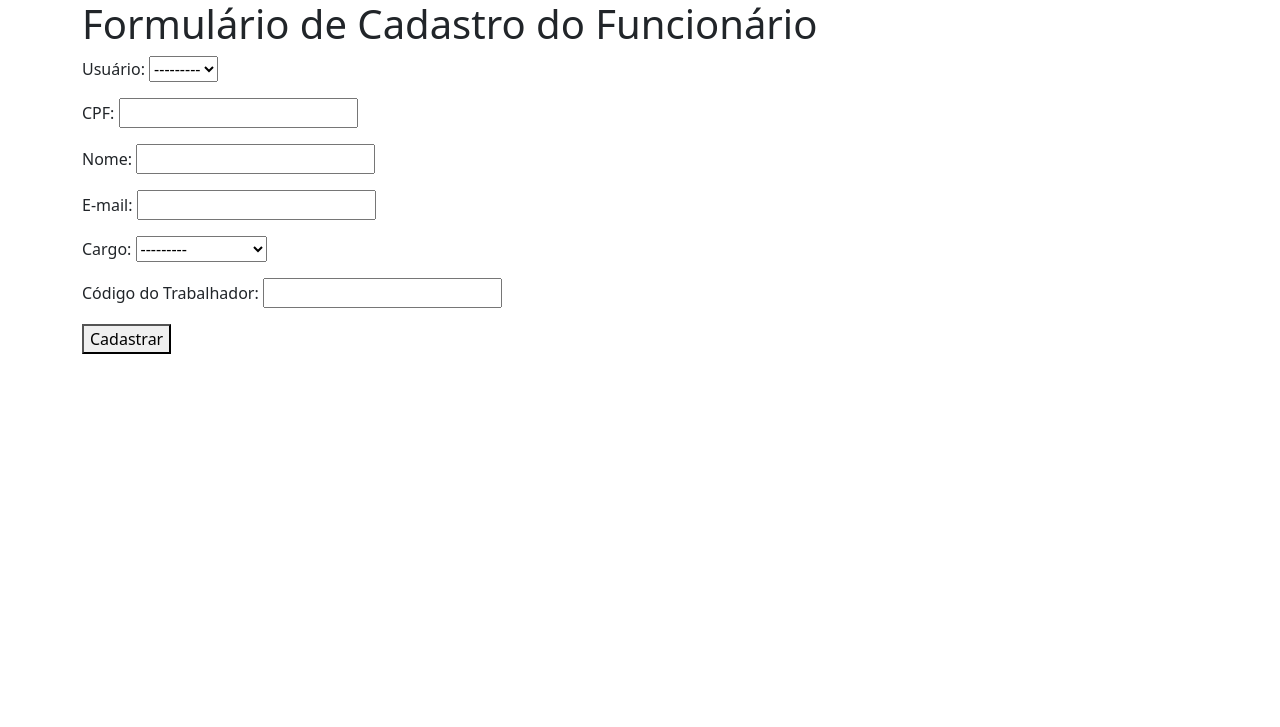
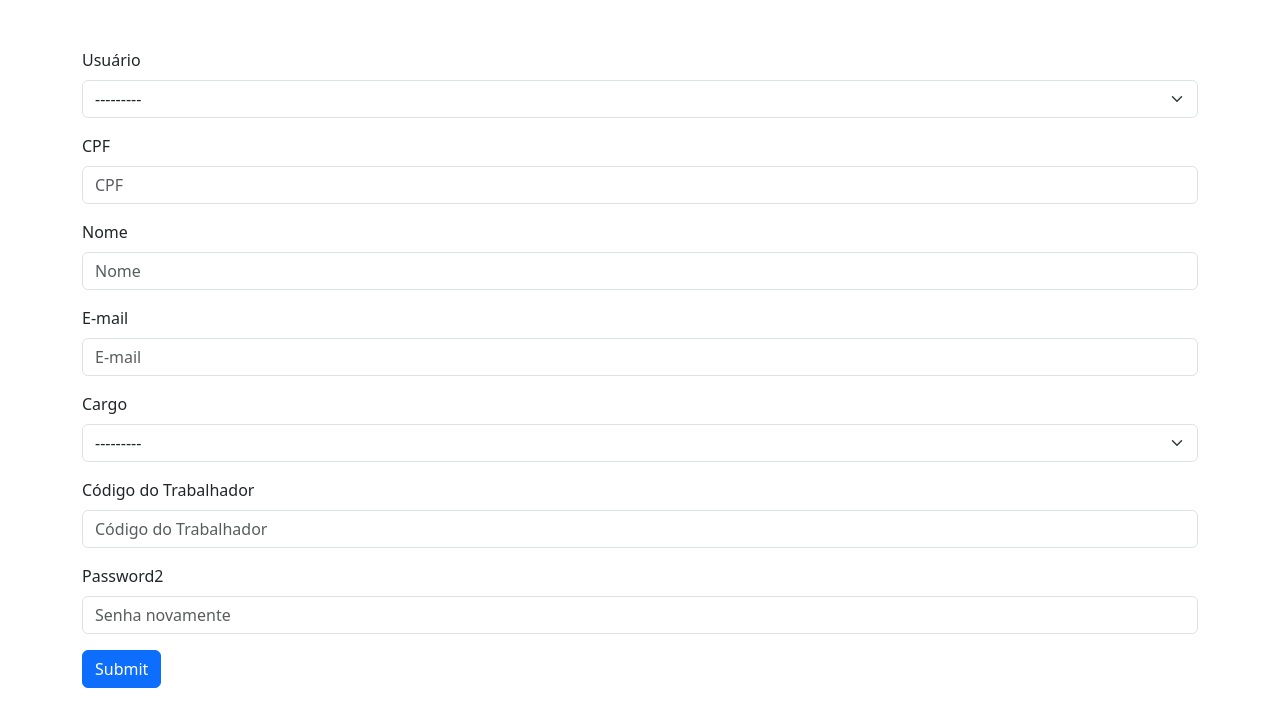
Before and after one commit to ana-flav/sistema-estoque, a Django app: page /cadastro/ in a window 1280 px wide. Shown: the top 727 px of the page. Run offline with Django 4.2, Linux system fonts and the light colour scheme; some libraries are stand-ins or nearby versions.

Commit message:
feat: :sparkles: começando o processo de cadastro do usuário

```diff
--- a/funcionario/forms.py
+++ b/funcionario/forms.py
@@ -1,8 +1,27 @@
+from django import forms
 from django.db import models
 from django.forms import ModelForm
 from .models import Funcionario
+import re
 
 class FuncionarioForm(ModelForm):
+    password2 = forms.CharField(widget=forms.PasswordInput(attrs={'placeholder': 'Senha novamente'}))
+
     class Meta:
         model = Funcionario
         fields = '__all__'
+
+
+    def clean(self):
+        cleaned_data = super().clean()
+        password = self.cleaned_data.get('password')
+        password2 = self.cleaned_data.get('password2')
+
+        if re.search('[^/w]', password) is None:
+            self.add_error('password', 'A senha deve ter pelo menos um caractere especial')
+
+        if len(password) < 8:
+            self.add_error('password', 'A senha deve ter no mínimo 8 caracteres')
+
+        if password and password2 and password != password2:
+            self.add_error('password2', 'As senhas não são iguais')
--- a/funcionario/signals.py
+++ b/funcionario/signals.py
@@ -8,7 +8,7 @@ from django.db import transaction, atomic
 
 @receiver(post_save, sender=Funcionario)
 def create_user_funcionario(sender, instance, created, **kwargs):
-    if created:
+    if created or not instance.user:
         try:
             with transaction.atomic():
                 if User.objects.filter(username=instance.user.email).exists():
@@ -16,6 +16,7 @@ def create_user_funcionario(sender, instance, created, **kwargs):
                     user.set_password(instance.user.password)
                     user.save()
                 else:
-                    print(":sos_button: Usuário já existe")
+                    instance.user = User.objects.get(username=instance.user.email)
+
         except Exception as e:
             print(":danger: Erro ao criar usuário: ", e)
--- a/funcionario/templates/base.html
+++ b/funcionario/templates/base.html
@@ -1,25 +1,24 @@
 <!DOCTYPE html>
-<html lang="pt-br" class="default-style">
+<html lang="en">
+<title>{% block title %} {% endblock title %}</title>
 <head>
-    {% load static %}
-    <title>
-        {% block title %}
-        {% endblock title %}
-    </title>
-    <meta charset="utf-8"/>
+    <meta charset="UTF-8">
+    <meta http-equiv="X-UA-Compatible" content="IE=edge">
+    <meta name="viewport" content="width=device-width, initial-scale=1.0">
+    {% load django_bootstrap5 %}
 
-    <link href="https://cdn.jsdelivr.net/npm/bootstrap@5.3.0-alpha1/dist/css/bootstrap.min.css" rel="stylesheet">
-    <link rel="stylesheet" href="https://cdnjs.cloudflare.com/ajax/libs/font-awesome/6.0.0-beta3/css/all.min.css">
+    {% bootstrap_css %}
+
+    {% bootstrap_javascript %}
+
+    {% bootstrap_messages %}
+
+
 </head>
 <body>
+    {% block content %}
 
+    {% endblock content %}
 
-    {% block content %}{% endblock content %}
-
-
-    <script src="https://cdn.jsdelivr.net/npm/bootstrap@5.3.0-alpha1/dist/js/bootstrap.min.js"></script>
-
-    {% block extra_js %}
-    {% endblock extra_js %}
 </body>
 </html>
--- a/funcionario/templates/funcionario_tela_cadastro.html
+++ b/funcionario/templates/funcionario_tela_cadastro.html
@@ -1,14 +1,18 @@
 {% extends 'base.html' %}
+{% load django_bootstrap5 %}
 
-{% block title %} Cadastro do Funcionário {% endblock title %}
+{% block title %}Cadastro de Funcionário{% endblock title %}
 
 {% block content %}
-<div class="container">
-    <h1>Formulário de Cadastro do Funcionário</h1>
-    <form method="post">
-        {% csrf_token %}
-        {{ form.as_p }}
-        <button type="submit">Cadastrar</button>
-    </form>
-</div>
-{% endblock content %}
+    <div class="container">
+        <div class="row my-5">
+            <div class="col-md-12">
+                <form method="post" class="form">
+                    {% csrf_token %}
+                    {% bootstrap_form form %}
+                    <button type="submit" class="btn btn-primary">Submit</button>
+                </form>
+            </div>
+        </div>
+    </div>
+{% endblock %}
--- a/settings.py
+++ b/settings.py
@@ -44,8 +44,6 @@ INSTALLED_APPS = [
     'django.contrib.sessions',
     'django.contrib.messages',
     'django.contrib.staticfiles',
-    'bootstrap4',
-    'fontawesome_5',
     'funcionario',
 ]
 
--- a/sistema_estoque/settings.py
+++ b/sistema_estoque/settings.py
@@ -44,7 +44,7 @@ INSTALLED_APPS = [
     'django.contrib.sessions',
     'django.contrib.messages',
     'django.contrib.staticfiles',
-    'bootstrap4',
+    'django_bootstrap5',
     'fontawesome_5',
     'funcionario',
 ]
```
Also changed, not shown: 1 other file.
